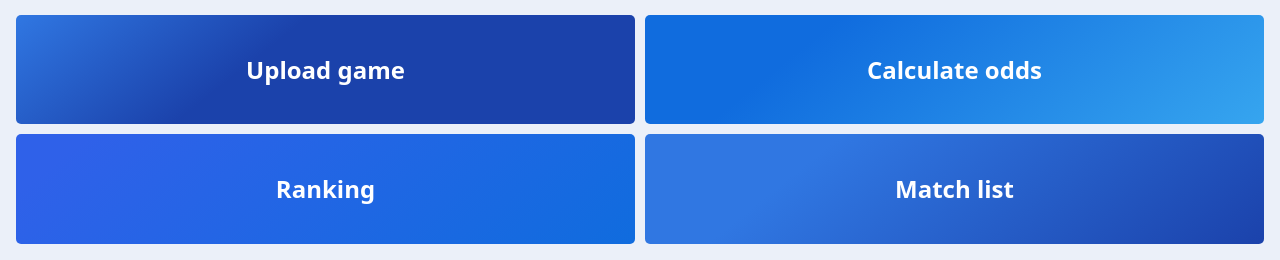
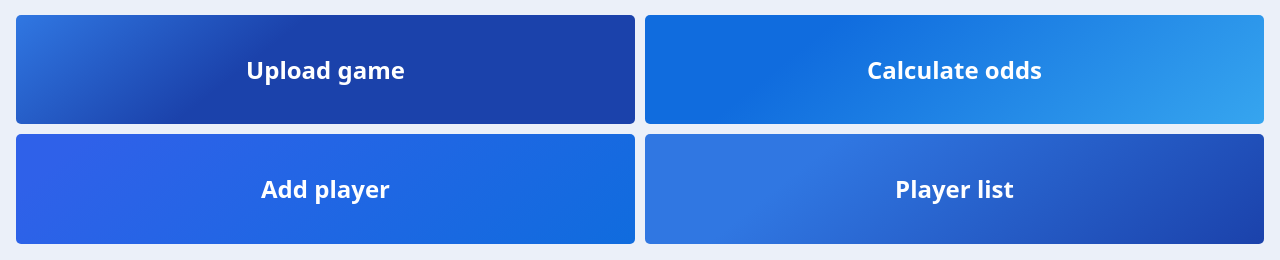
Before and after one commit to lkolebka/baby-foot-python, a Flask app: template Templates/edit_player.html in a window 1280 px wide. Shown: the part 669-929 px from the top of the page. Run offline with Flask 2, Linux system fonts and the light colour scheme; the template is opened without the code that fills it, so the values that code supplies are empty; some libraries are stand-ins or nearby versions.

```diff
--- a/Templates/edit_player.html
+++ b/Templates/edit_player.html
@@ -50,10 +50,10 @@
 </div>
 
 <div class="action-grid">
-    <a href="/" class="action action2">Upload game</a>
+    <a href="/" class="action action1">Upload game</a>
     <a href="calculate_odds" class="action action2">Calculate odds</a>
-    <a href="/rating" class="action action3">Ranking</a>
-    <a href="/match_list" class="action action4">Match list</a>
+    <a href="/add_player" class="action action3">Add player</a>
+    <a href="/players" class="action action4">Player list</a>
 </div>
 </body>
 </html>
```
